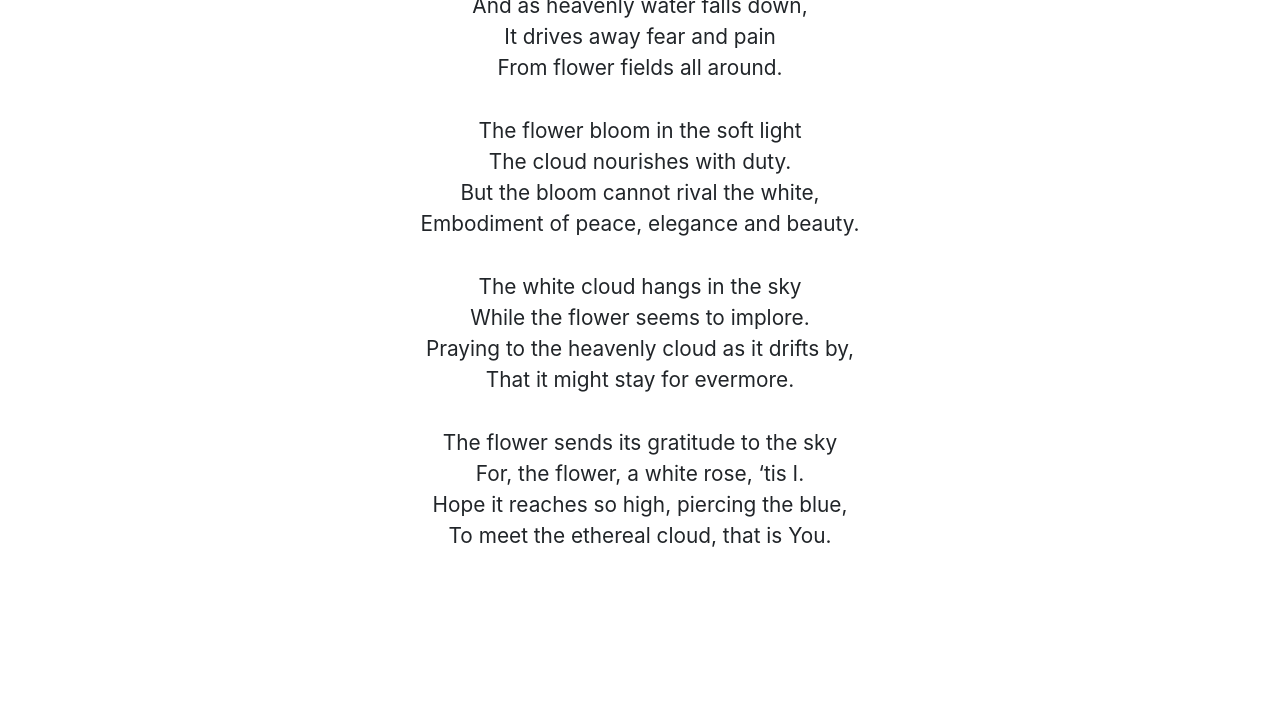
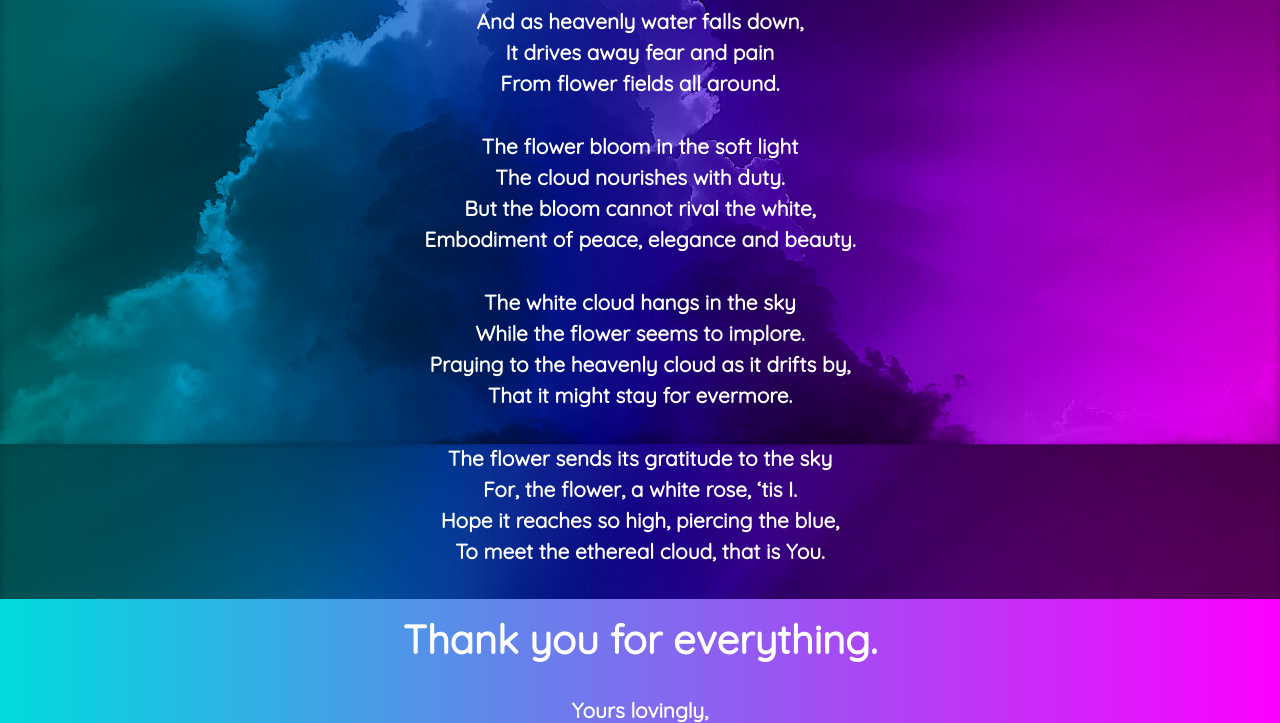
Before and after one commit to DearMissBrown/dearmissbrown.github.io, a plain HTML site: page index.html in a window 1280 px wide. Shown: the part 1209-1932 px from the top of the page. Before the commit the page ends 1776 px from the top, so only its background shows below. Drawn offline with nearby package versions, Linux system fonts and the light colour scheme.

Commit message:
Finalised styling and image.

```diff
--- a/index.html
+++ b/index.html
@@ -32,8 +32,9 @@
 
     <title>Dear Miss Brown</title>
   </head>
-  <body>
-    <div class="container-fluid center wrap full-height">
+
+  <body class="quicksand">
+    <div class="container-fluid pad center wrap full-height grad-bg" id="top">
       <h1 class="title">Dear Miss Brown</h1>
       <p class="content">I can’t express how much you’ve changed my life.
         You’ve made a significantly better and happier person. There are a lot
@@ -44,7 +45,8 @@
            a better job.</p>
     </div>
 
-    <div class="container-fluid center wrap full-height">
+    <div class="container-fluid center wrap full-height pad parallax bg-cloud white">
+
         <h1 class="head">The Cloud</h1>
         <p class="content">
           The harsh sun beats down<br>
@@ -77,6 +79,16 @@ For, the flower, a white rose, ‘tis I.<br>
           Hope it reaches so high, piercing the blue,<br>
           To meet the ethereal cloud, that is You.<br>
         </p>
+
+      </div>
+
+      <div class="container-fluid pad center wrap grad-bg white">
+        <h1 class="head">Thank you for everything. </h1>
+        <br>
+        <p class="content">
+          Yours lovingly,<br>
+          <a href="https://www.instagram.com/anand_doshi_011/">Anand Doshi. <i class="fab fa-instagram"></i></a>
+        </p>
       </div>
   </body>
 </html>
--- a/styles.css
+++ b/styles.css
@@ -1,5 +1,28 @@
+#top {
+  color: white;
+  padding: 5rem;
+}
+
+.white, .white a {
+  color: white;
+}
+
+.bg-cloud {
+  background-image: linear-gradient(90deg, #00DBDE 0%, #FC00FF 100%), url("cloud-vanilla.jpg");
+  background-blend-mode: color;
+}
+
+.grad-bg {
+  background-color: #00DBDE;
+  background-image: linear-gradient(90deg, #00DBDE 0%, #FC00FF 100%);
+}
+
 .full-height {
   min-height: 100vh;
+}
+
+.full-width {
+  min-width: 100%;
 }
 
 .pad {
@@ -12,6 +35,10 @@
 
 .no-margin {
     margin: 0;
+}
+
+.quicksand {
+  font-family: 'Quicksand', sans-serif;
 }
 
 .center {
@@ -43,6 +70,7 @@
 
 .content {
   font-size: 1.3rem;
+  font-weight: bold;
 }
 
 .quicksand {
```
Also changed, not shown: cloud-vanilla.jpg (added), cloud.jpg (added). Lines whose indentation alone changed are shown as unchanged.
